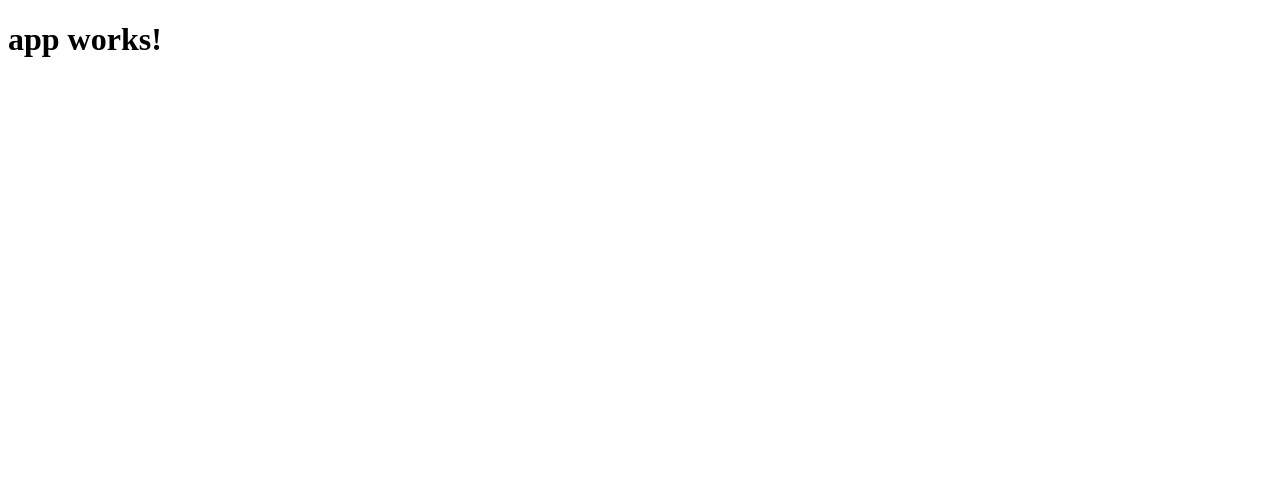
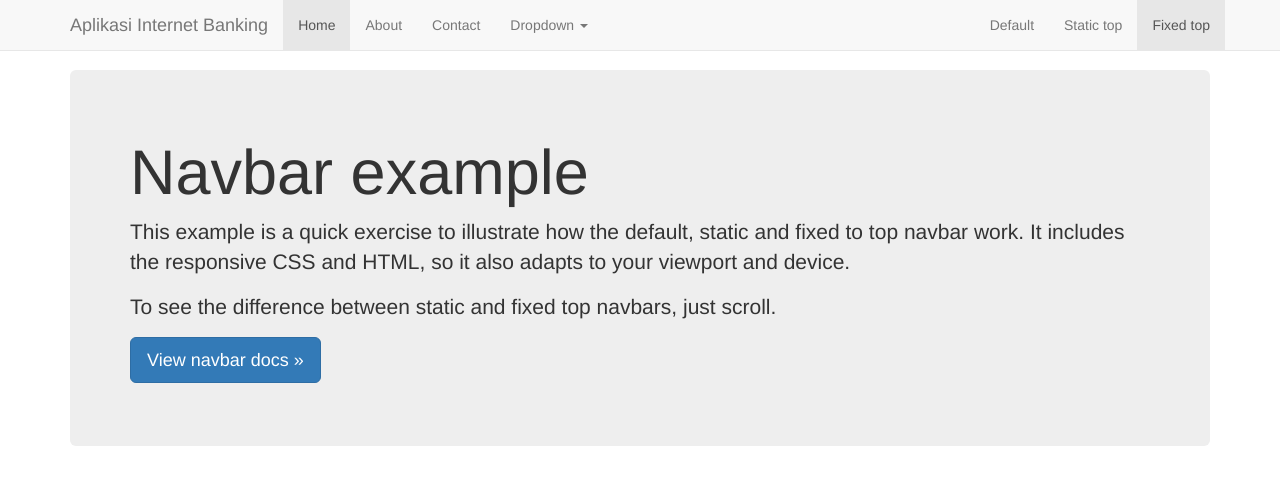
Before and after one commit to artivisi/training-angular2-2017-01, an Angular app in the folder internet-banking-frontend/: page / in a window 1280 px wide. Shown: the top 484 px of the page. Built offline with nearby package versions, Linux system fonts and the light colour scheme.

Commit message:
memasang bootstrap

```diff
--- a/internet-banking-frontend/angular-cli.json
+++ b/internet-banking-frontend/angular-cli.json
@@ -18,7 +18,8 @@
       "prefix": "app",
       "mobile": false,
       "styles": [
-        "styles.css"
+        "styles.css",
+        "../node_modules/bootstrap/dist/css/bootstrap.min.css"
       ],
       "scripts": [],
       "environments": {
--- a/internet-banking-frontend/package.json
+++ b/internet-banking-frontend/package.json
@@ -21,7 +21,9 @@
     "@angular/platform-browser": "^2.3.1",
     "@angular/platform-browser-dynamic": "^2.3.1",
     "@angular/router": "^3.3.1",
+    "bootstrap": "^3.3.7",
     "core-js": "^2.4.1",
+    "ng2-bootstrap": "^1.1.16-11",
     "rxjs": "^5.0.1",
     "ts-helpers": "^1.1.1",
     "zone.js": "^0.7.2"
--- a/internet-banking-frontend/src/app/app.component.html
+++ b/internet-banking-frontend/src/app/app.component.html
@@ -1,3 +1,52 @@
-<h1>
-  {{title}}
-</h1>
+<!-- Fixed navbar -->
+<nav class="navbar navbar-default navbar-fixed-top">
+  <div class="container">
+    <div class="navbar-header">
+      <button type="button" class="navbar-toggle collapsed" data-toggle="collapse" data-target="#navbar" aria-expanded="false" aria-controls="navbar">
+        <span class="sr-only">Toggle navigation</span>
+        <span class="icon-bar"></span>
+        <span class="icon-bar"></span>
+        <span class="icon-bar"></span>
+      </button>
+      <a class="navbar-brand" href="#">{{title}}</a>
+    </div>
+    <div id="navbar" class="navbar-collapse collapse">
+      <ul class="nav navbar-nav">
+        <li class="active"><a href="#">Home</a></li>
+        <li><a href="#about">About</a></li>
+        <li><a href="#contact">Contact</a></li>
+        <li class="dropdown">
+          <a href="#" class="dropdown-toggle" data-toggle="dropdown" role="button" aria-haspopup="true" aria-expanded="false">Dropdown <span class="caret"></span></a>
+          <ul class="dropdown-menu">
+            <li><a href="#">Action</a></li>
+            <li><a href="#">Another action</a></li>
+            <li><a href="#">Something else here</a></li>
+            <li role="separator" class="divider"></li>
+            <li class="dropdown-header">Nav header</li>
+            <li><a href="#">Separated link</a></li>
+            <li><a href="#">One more separated link</a></li>
+          </ul>
+        </li>
+      </ul>
+      <ul class="nav navbar-nav navbar-right">
+        <li><a href="../navbar/">Default</a></li>
+        <li><a href="../navbar-static-top/">Static top</a></li>
+        <li class="active"><a href="./">Fixed top <span class="sr-only">(current)</span></a></li>
+      </ul>
+    </div><!--/.nav-collapse -->
+  </div>
+</nav>
+
+<div class="container">
+
+  <!-- Main component for a primary marketing message or call to action -->
+  <div class="jumbotron">
+    <h1>Navbar example</h1>
+    <p>This example is a quick exercise to illustrate how the default, static and fixed to top navbar work. It includes the responsive CSS and HTML, so it also adapts to your viewport and device.</p>
+    <p>To see the difference between static and fixed top navbars, just scroll.</p>
+    <p>
+      <a class="btn btn-lg btn-primary" href="../../components/#navbar" role="button">View navbar docs &raquo;</a>
+    </p>
+  </div>
+
+</div> <!-- /container -->
--- a/internet-banking-frontend/src/app/app.component.ts
+++ b/internet-banking-frontend/src/app/app.component.ts
@@ -6,5 +6,5 @@ import { Component } from '@angular/core';
   styleUrls: ['./app.component.css']
 })
 export class AppComponent {
-  title = 'app works!';
+  title = 'Aplikasi Internet Banking';
 }
--- a/internet-banking-frontend/src/styles.css
+++ b/internet-banking-frontend/src/styles.css
@@ -1 +1,5 @@
 /* You can add global styles to this file, and also import other style files */
+body {
+  min-height: 2000px;
+  padding-top: 70px;
+}
```
